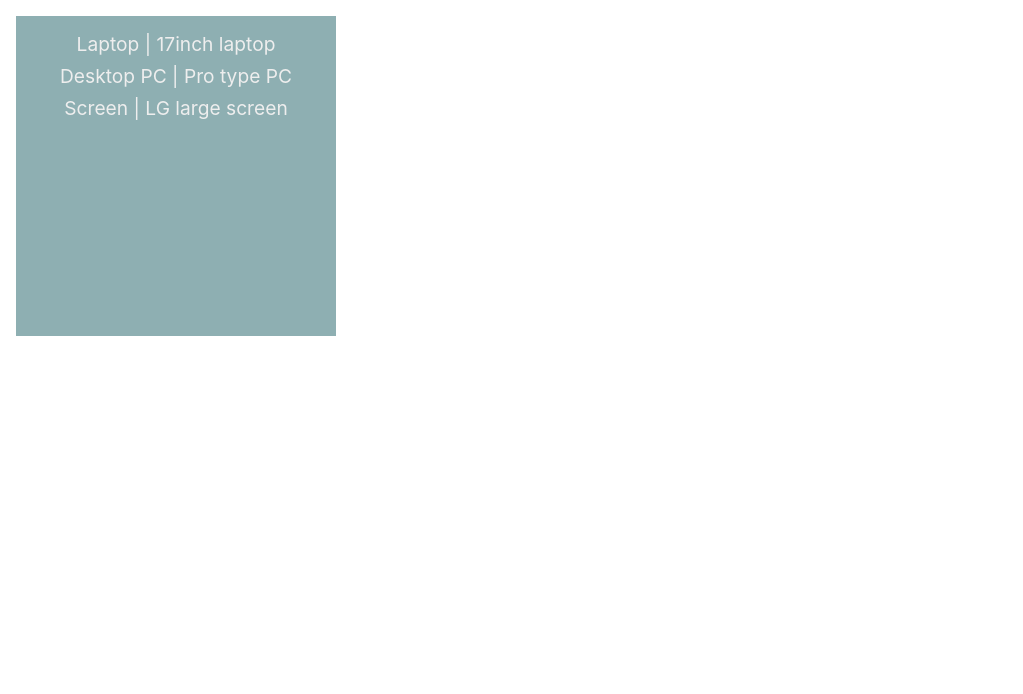
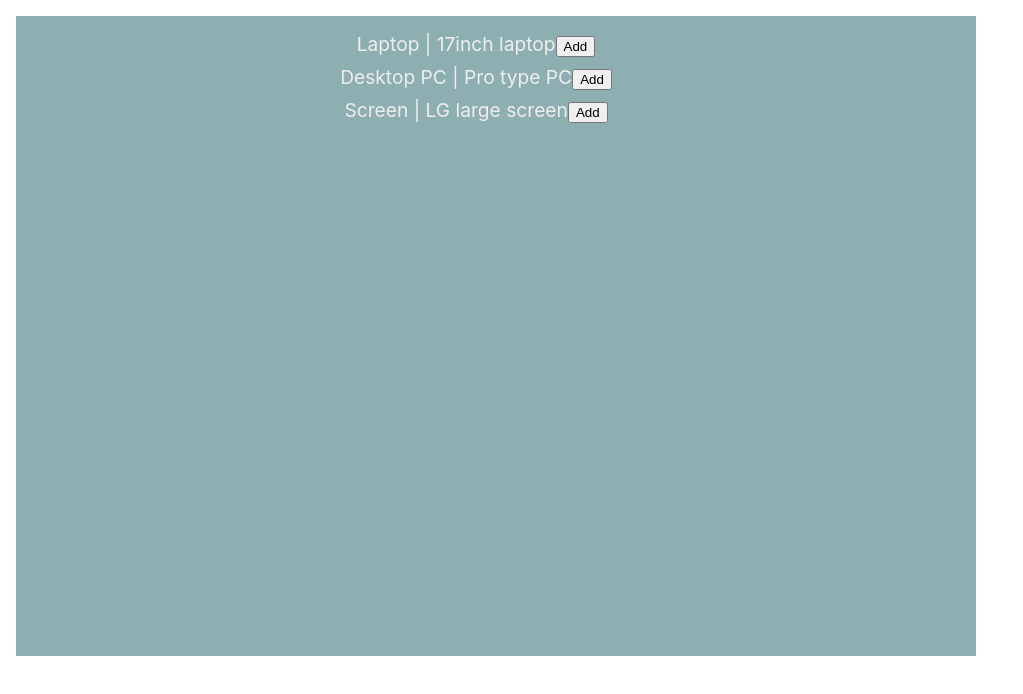
Before and after one commit to Tyby84/shopping-cart, a React (Create React App) app: page / in a window 1280 px wide. Shown: the top 694 px of the page, without its empty margins (0-1023 px from the left). Built offline with nearby package versions, Linux system fonts and the light colour scheme.

Commit message:
adding items works

```diff
--- /dev/null
+++ b/src/components/product/incart.js
@@ -0,0 +1,13 @@
+import React from 'react';
+
+const InCart = props => {
+	let cartItems = props.inItems.map(item => {
+		return (<li key={item.id}>{item.name} | {item.desc}</li>);
+	});
+	return (
+		<div>
+		<ul>{cartItems}</ul>
+		</div>
+	);
+}
+export default InCart;
--- a/src/components/product/product.css
+++ b/src/components/product/product.css
@@ -1,9 +1,9 @@
 .product-list{
-	max-width: 20rem;
+	max-width: 60rem;
 	background: rgba(31, 97, 103, 0.5);
 	color: #eee;
 	display: flex;
 	justify-content: center;
 	margin: 1rem auto auto 1rem;
-	height: 40vh;
+	height: 80vh;
 }
--- a/src/components/product/product.js
+++ b/src/components/product/product.js
@@ -1,6 +1,7 @@
 import React, { Component } from 'react';
 import { connect } from 'react-redux';
 import ProductList from './productList';
+import InCart from './incart';
 import './product.css';
 
 class Product extends Component {
@@ -9,6 +10,7 @@ class Product extends Component {
 		return (
 			<div className="product-list">
 			<ProductList items={this.props.product}	/>
+			<InCart inItems={this.props.addedProduct} />
 			</div>
 		)
 	}
@@ -17,7 +19,8 @@ class Product extends Component {
 
 const mapStateToProps = state => {
 	return {
-		product: state.product
+		product: state.product,
+		addedProduct: state.cartItems
 	}
 }
 
--- a/src/components/product/productList.js
+++ b/src/components/product/productList.js
@@ -1,10 +1,15 @@
 import React from 'react';
+import { connect } from 'react-redux';
+import * as actionTypes from '../../store/actions';
 
 import './productList.css';
 
 const ProductList = (props) => {
 	let listItems = props.items.map((item) =>{
-		return <li className="list-items__li" key={item.id}>{item.name} | {item.desc}</li>;
+		return <li className="list-items__li" key={item.id}>{item.name} | {item.desc}
+			<button className="list-items-btn"
+					onClick={() => props.addToCart(item.name,item.desc, item.id)}
+				>Add</button></li>;
 	});
 
 	return (
@@ -13,5 +18,10 @@ const ProductList = (props) => {
 		</div>
 	);
 }
+const mapDispatchToProps = dispatch => {
+	return {
+		addToCart: (name, desc,id) => dispatch({type: actionTypes.ADDTOCART, itemData:{name:name, desc:desc, id:id}})
+	}
+}
 
-export default ProductList;
+export default connect(null, mapDispatchToProps)(ProductList);
--- a/src/store/reducer.js
+++ b/src/store/reducer.js
@@ -1,13 +1,31 @@
+import * as actionTypes from './actions';
+
+
 const initialState = {
 	product:[
 		{id:1, name: "Laptop", desc: "17inch laptop"},
 		{id:2, name: "Desktop PC", desc: "Pro type PC"},
-		{id:2, name: "Screen", desc: "LG large screen"}
+		{id:3, name: "Screen", desc: "LG large screen"}
 	],
 	cartItems:[]
 }
 
 const reducer = (state = initialState, action) => {
+
+	switch(action.type){
+
+		case actionTypes.ADDTOCART:
+			const newItem = {
+				id: action.itemData.id,
+				name: action.itemData.name,
+				desc: action.itemData.desc
+			}
+			return {
+				...state,
+				cartItems: state.cartItems.concat( newItem )
+			}
+	}
+
 	return state;
 }
 
```
